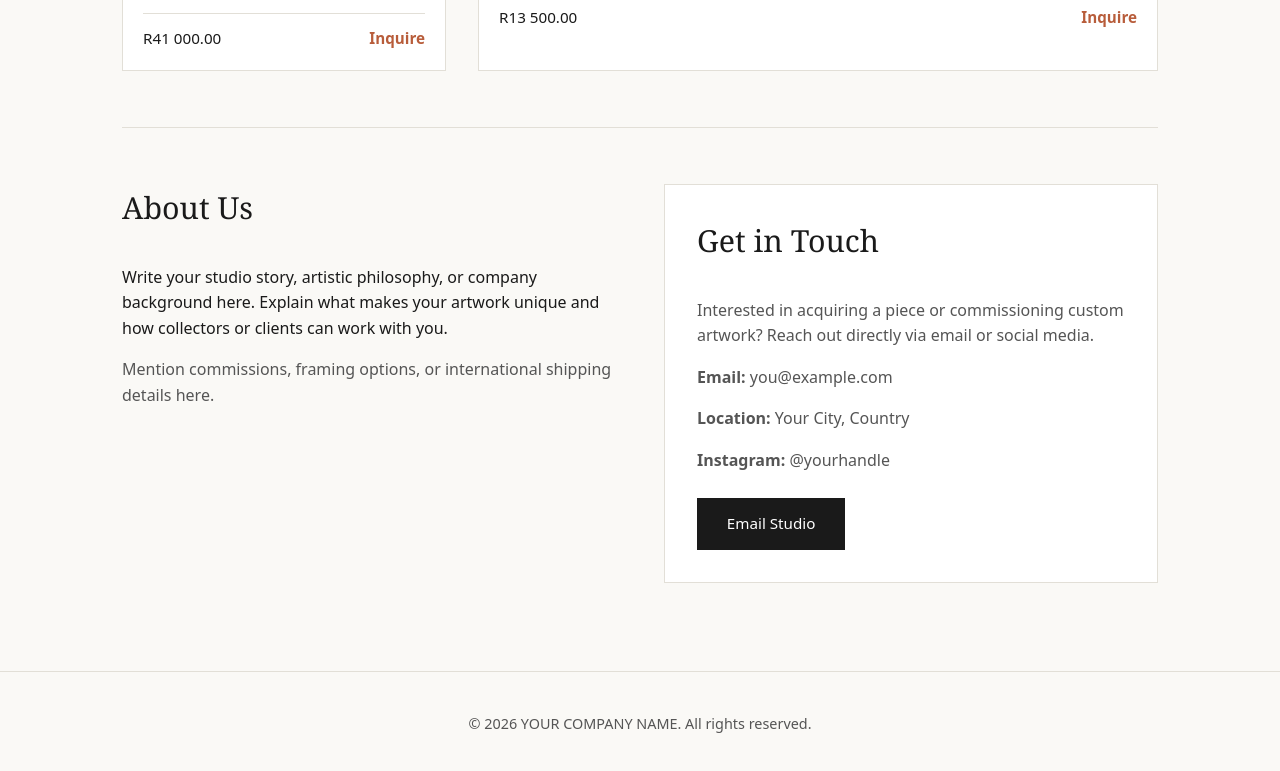
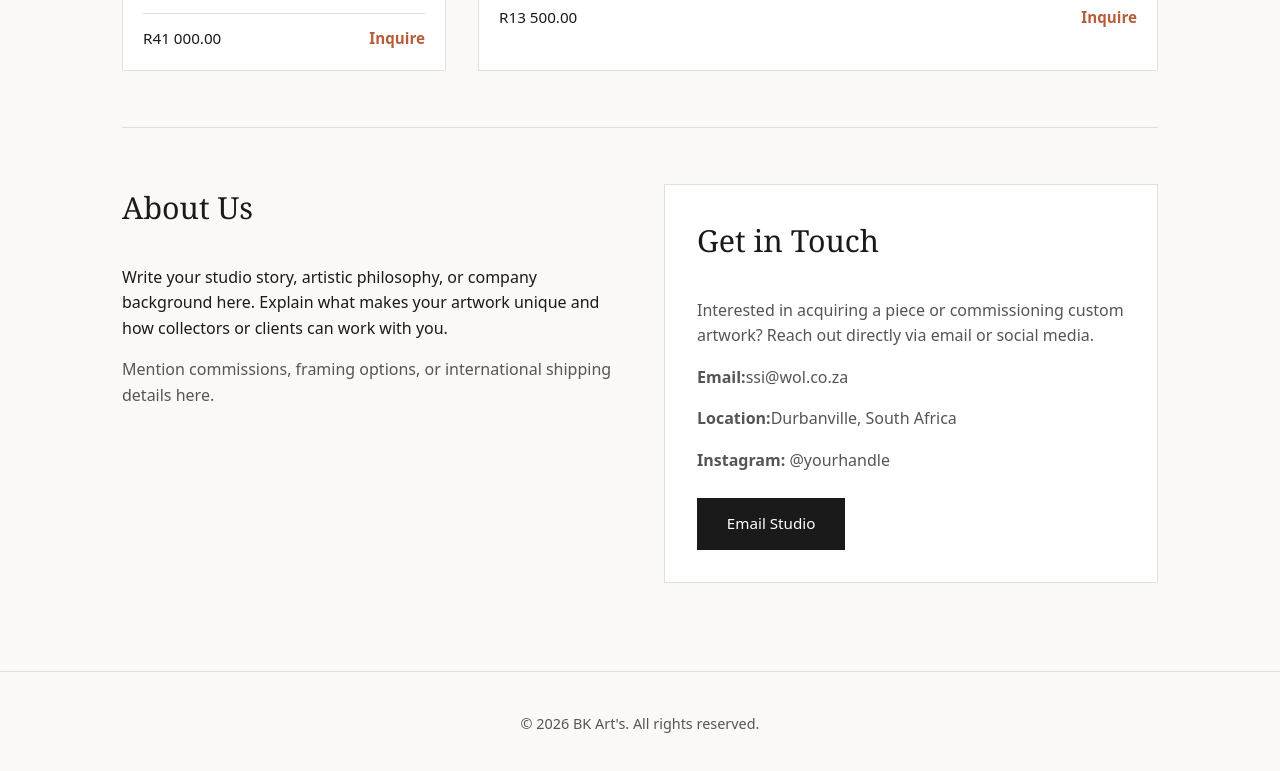
Before and after one commit to qwssolutions/BK-ARTS, a plain HTML site: page index.html in a window 1280 px wide. Shown: the part 1977-2748 px from the top of the page. Drawn offline with Linux system fonts and the light colour scheme.

Commit message:
Update index.html

```diff
--- a/index.html
+++ b/index.html
@@ -380,10 +380,10 @@
         <div id="contact" class="contact-box">
           <h2>Get in Touch</h2>
           <p>Interested in acquiring a piece or commissioning custom artwork? Reach out directly via email or social media.</p>
-          <p><strong>Email:</strong> you@example.com</p>
-          <p><strong>Location:</strong> Your City, Country</p>
+          <p><strong>Email:</strong>ssi@wol.co.za</p>
+          <p><strong>Location:</strong>Durbanville, South Africa</p>
           <p><strong>Instagram:</strong> @yourhandle</p>
-          <a href="mailto:you@example.com" class="btn" style="margin-top: 0.5rem;">Email Studio</a>
+          <a href="mailto:ssi@wol.co.za" class="btn" style="margin-top: 0.5rem;">Email Studio</a>
         </div>
       </div>
     </section>
@@ -391,7 +391,7 @@
 
   <!-- FOOTER -->
   <footer>
-    <p>&copy; 2026 YOUR COMPANY NAME. All rights reserved.</p>
+    <p>&copy; 2026 BK Art's. All rights reserved.</p>
   </footer>
 
 </body>
```
